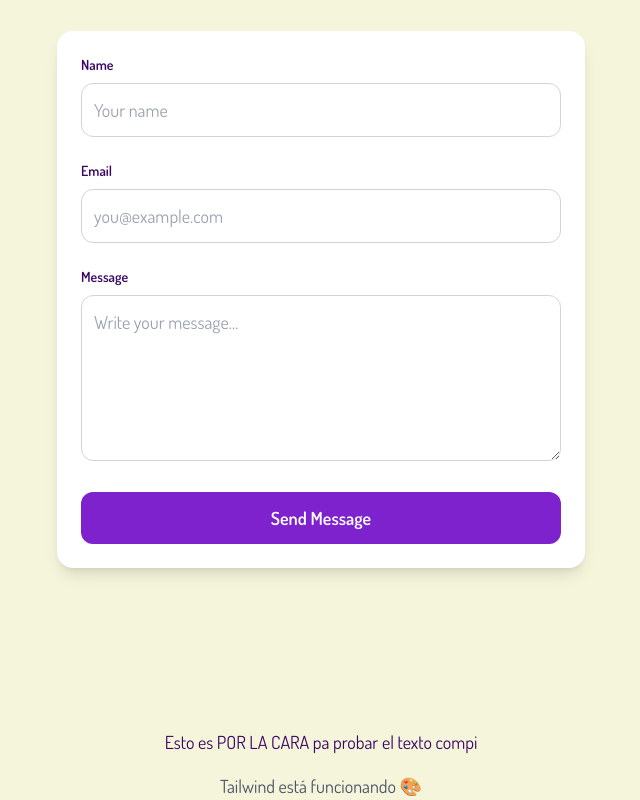
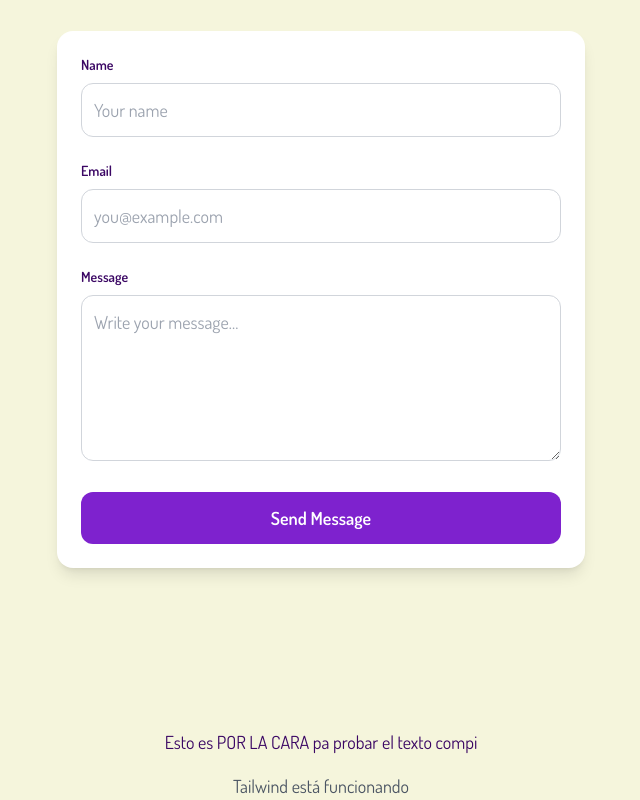
Before and after one commit to Juanma2111/CV, a React (Vite) app in the folder mi-cv/: page / in a window 1280 px wide. Shown: the part 2601-3401 px from the top of the page, without its empty margins (319-959 px from the left). Built offline with nearby package versions, Linux system fonts and the light colour scheme; a web font is replaced by a local one.

Commit message:
probando portatil

```diff
--- a/mi-cv/src/App.jsx
+++ b/mi-cv/src/App.jsx
@@ -114,7 +114,7 @@ function App() {
                         Esto es POR LA CARA pa probar el texto compi
                     </h2>
                     <p className="text-gray-600 mt-4">
-                        Tailwind está funcionando 🎨
+                        Tailwind está funcionando
                     </p>
                 </div>
             </div>
```
